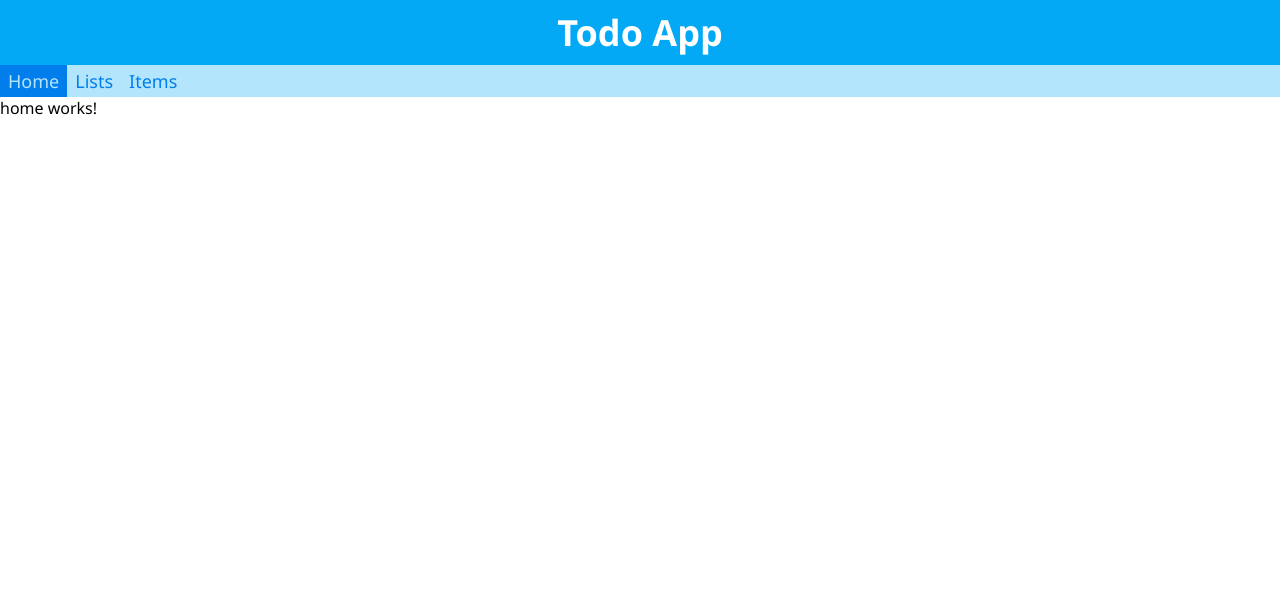
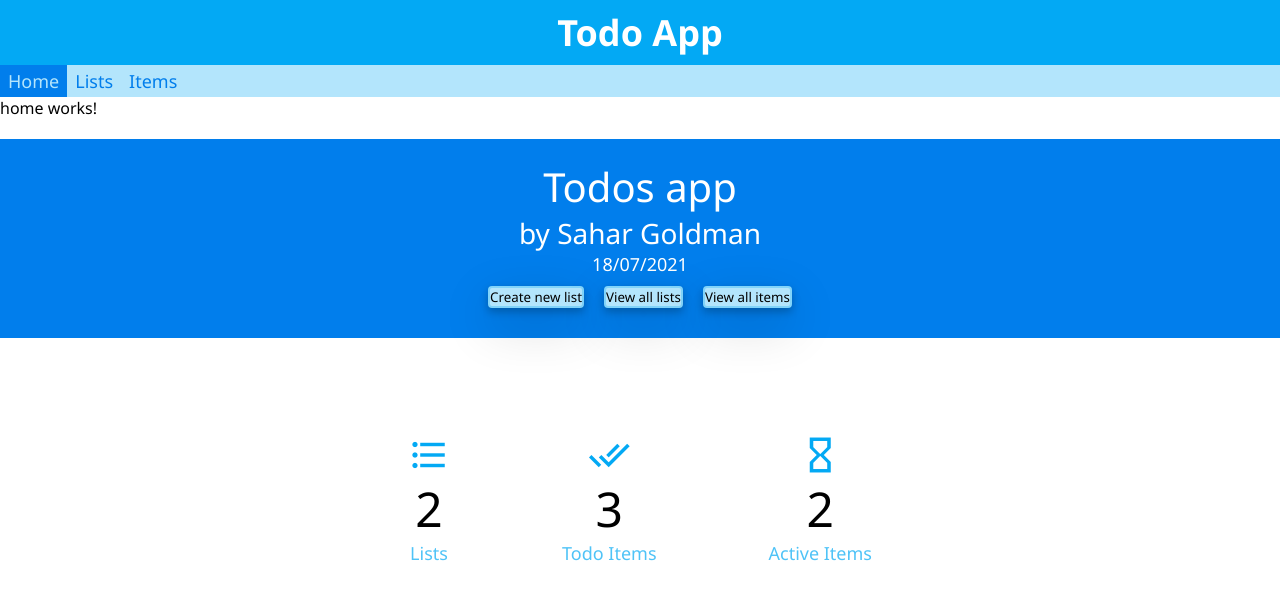
Before and after one commit to Sahar-Goldman/TodoAppReactiveAngular, an Angular app in the folder toDoProject/: page /home in a window 1280 px wide. Shown: the top 600 px of the page. Built offline with nearby package versions, Linux system fonts and the light colour scheme.

Commit message:
added home component

```diff
--- a/toDoProject/src/app/Component/home/home.component.css
+++ b/toDoProject/src/app/Component/home/home.component.css
@@ -0,0 +1,59 @@
+:host {
+    display: flex;
+    flex-direction: column;
+}
+
+.meta {
+    margin-top: 20px;
+    background: var(--p900);
+    display: flex;
+    flex-direction: column;
+    color: white;
+    align-items: center;
+    justify-content: center;
+    padding: 20px;
+}
+
+.app-name {
+    font-size: 40px;
+}
+
+.developer {
+    font-size: 28px;
+}
+
+.date {
+    font-size: 18px;
+}
+
+.counters {
+    display: flex;
+    flex-direction: row;
+    justify-content: center;
+    padding: 40px;
+}
+
+.counter {
+    margin: 56px;
+    display: flex;
+    flex-direction: column;
+    align-items: center;
+}
+
+.counter .material-icons {
+    color: var(--p500);
+    font-size: 42px;
+}
+
+.counter .caption {
+    font-size: 18px;
+    color: var(--p300);
+}
+
+.counter .data {
+    font-size: 48px;
+}
+
+button {
+    margin: 10px;
+}
--- a/toDoProject/src/app/Component/home/home.component.html
+++ b/toDoProject/src/app/Component/home/home.component.html
@@ -1 +1,32 @@
 <p>home works!</p>
+<div class="meta">
+    <div class="app-name">{{application}}</div>
+    <div class="developer">by {{developer}}</div>
+    <div class="date">{{today | date:'dd/MM/yyyy'}}</div>
+    <div class="buttons">
+        <button class="positive-button" (click)="navigateToNew()">Create new list</button>
+        <button class="positive-button" (click)="navigateToLists()">View all lists</button>
+        <button class="positive-button" (click)="navigateToItems()">View all items</button>
+    </div>
+</div>
+<div class="counters">
+    <div class="counter">
+        <span class="material-icons">format_list_bulleted</span>
+        <span class="data">{{listsCount$ | async}}</span>
+        <span class="caption">Lists</span>
+    </div>
+    <div class="counter">
+        <span class="material-icons">done_all</span>
+        <span class="data">{{itemsCount$ | async}}</span>
+        <span class="caption">Todo Items</span>
+    </div>
+    <div class="counter">
+        <span class="material-icons">hourglass_empty</span>
+        <span class="data">{{uncompletedCount$ | async}}</span>
+        <span class="caption">Active Items</span>
+    </div>
+
+</div>
+
+<div class="buttons">
+</div>
--- a/toDoProject/src/app/Component/home/home.component.ts
+++ b/toDoProject/src/app/Component/home/home.component.ts
@@ -1,4 +1,8 @@
 import { Component, OnInit } from '@angular/core';
+import { Router } from '@angular/router';
+import { Observable } from 'rxjs';
+import { map } from 'rxjs/operators';
+import { StateService } from 'src/app/core/services/state.service';
 
 @Component({
   selector: 'app-home',
@@ -6,10 +10,41 @@ import { Component, OnInit } from '@angular/core';
   styleUrls: ['./home.component.css']
 })
 export class HomeComponent implements OnInit {
+  today = Date.now();
+  developer = 'Sahar Goldman';
+  application = 'Todos app';
+  itemsCount$!: Observable<number>;
+  uncompletedCount$!: Observable<number>;
+  listsCount$!: Observable<number>;
 
-  constructor() { }
+  constructor(
+    private state: StateService,
+    private router: Router
+    ) { }
 
   ngOnInit(): void {
+    this.itemsCount$ = this.state.getAllItems().pipe(
+      map(items => items.length)
+    );
+    this.uncompletedCount$ = this.state.getAllItems().pipe(
+      map(items => items.filter(i => !i.isCompleted).length)
+    );
+    this.listsCount$ = this.state.getAllLists().pipe(
+      map(items => items.length)
+    )
+
+  }
+
+  navigateToNew() {
+    this.router.navigate(['lists', -1, 'edit']);
+  }
+
+  navigateToLists() {
+    this.router.navigate(['lists']);
+  }
+
+  navigateToItems() {
+    this.router.navigate(['items']);
   }
 
 }
```
